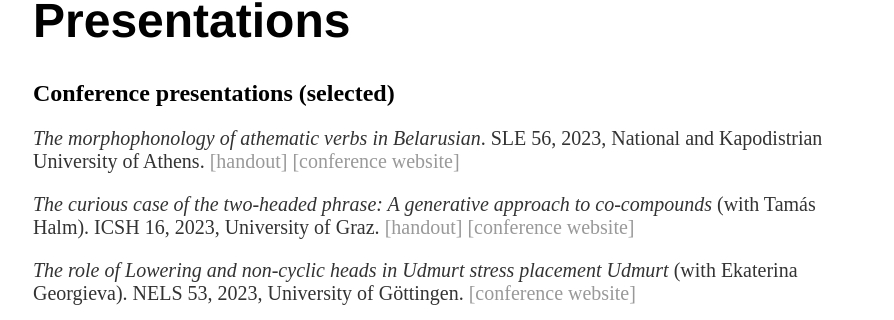
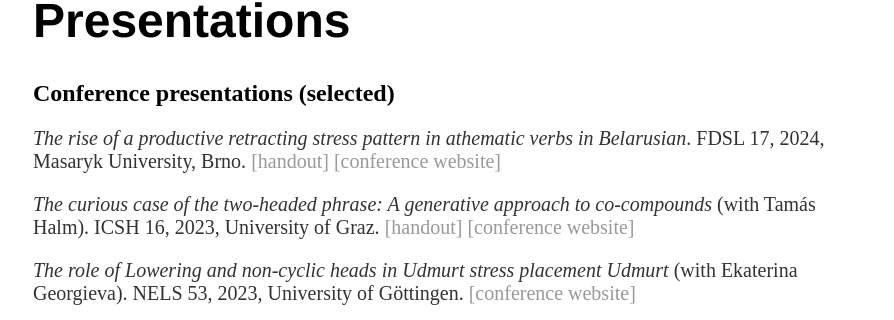
Before and after one commit to lnborise/lnborise.github.io, a Jekyll site: the page built from presentations.html, in a window 1280 px wide. Shown: the part 117-437 px from the top of the page, without its empty margins (191-1085 px from the left). Built offline with Jekyll 4.4.1, drawn with Linux system fonts in a browser that asks for light colours.

Commit message:
Update presentations.html

```diff
--- a/presentations.html
+++ b/presentations.html
@@ -7,7 +7,7 @@ title: Presentations
 
 	<h2>Conference presentations (selected)</h2>
 
-	<p> <i>The morphophonology of athematic verbs in Belarusian</i>. SLE 56, 2023, National and Kapodistrian University of Athens. <a href="https://lnborise.github.io/assets/Borise_Bel_SLE2023.pdf">[handout]</a> <a href="https://societaslinguistica.eu/sle2023/"> [conference website]</a>
+	<p> <i>The rise of a productive retracting stress pattern in athematic verbs in Belarusian</i>. FDSL 17, 2024, Masaryk University, Brno. <a href="https://lnborise.github.io/assets/Borise_FDSL17.pdf">[handout]</a> <a href="https://sites.google.com/view/fdsl-17"> [conference website]</a>
 
 	<p><i>The curious case of the two-headed phrase: A generative approach to co-compounds </i> (with Tamás Halm). ICSH 16, 2023, University of Graz. <a href="https://lnborise.github.io/assets/BoriseHalm_CCs.pdf"> [handout]</a> <a href="https://structure-of-hungarian-16.uni-graz.at/de/icsh-16/programm-icsh-16/"> [conference website]</a>
 
```
